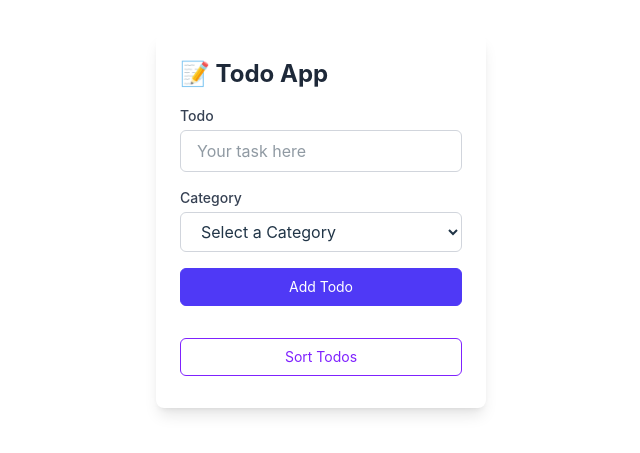
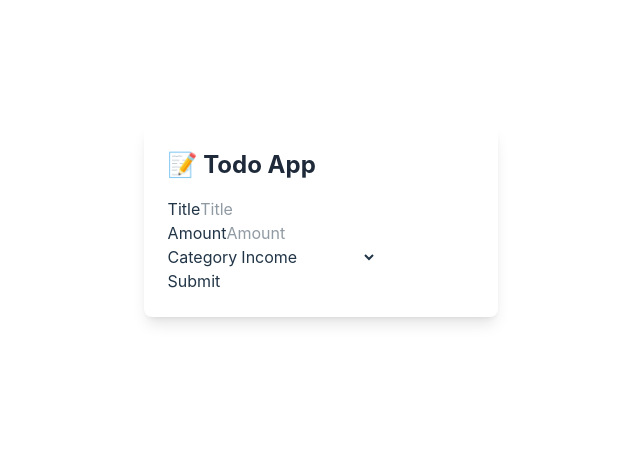
Before and after one commit to alimirhashimli1/practice, a React (Vite) app in the folder frontend/: page / in a window 1280 px wide. Shown: the part 199-652 px from the top of the page, without its empty margins (319-959 px from the left). Built offline with nearby package versions, Linux system fonts and the light colour scheme.

Commit message:
added delete button

```diff
--- a/frontend/src/App.tsx
+++ b/frontend/src/App.tsx
@@ -6,7 +6,7 @@
 /* Users can edit, delete transaction, filter by category or date range, search transactions by title, all data is saved and loaded from local storage
 /* Allow CSV export of transactions */
 
-import TodoApp from "./components/TodoApp/TodoApp"
+import TransactionApp from "./components/TransactionApp/TransactionApp"
 
 /*
   Responsive accessible UI
@@ -25,7 +25,7 @@ function App() {
   return (
     <>
     <div className="min-h-screen flex flex-col items-center justify-center">
-    <TodoApp/>
+    <TransactionApp/>
    </div>
     </>
   )
--- a/frontend/src/components/TransactionApp/TransactionApp.tsx
+++ b/frontend/src/components/TransactionApp/TransactionApp.tsx
@@ -1,26 +1,81 @@
-import React from 'react'
+import React, { useState } from 'react'
+import { useDispatch, useSelector } from 'react-redux';
+import { RootState } from '../../store';
+import { Transaction } from './types';
+import { addTransaction, deleteTransaction } from '../../features/transactions/transactionsSlice';
 
 
-function TransactionApp() {
+const TransactionApp : React.FC = () => {
+  const [title, setTitle] = useState<string>('');
+  const [category, setCategory] = useState<string>('');
+  const [amount, setAmount] = useState<number | null>(null);
+  const [error, setError] = useState<string>('');
+  const dispatch = useDispatch();
+  const transactions = useSelector((state: RootState) => state.transactions.transactions);
+
+
+  const handleAddTransaction = (title: string, amount: number, category: string, date: string) => {
+   const newTransaction: Transaction = {
+    title,
+    category,
+    amount,
+    date
+  }
+  dispatch(addTransaction(newTransaction))
+}
+
+  const handleSubmit = (e: React.FormEvent<HTMLFormElement>) => {
+    e.preventDefault();
+    if(!title || !category || !amount){
+      const timer = setInterval(() => {
+        setError('All fields are required');
+      }, 3000)
+      clearInterval(timer);
+    }
+    if (amount !== null) {
+    handleAddTransaction(title, amount, category, new Date().toLocaleDateString());
+  } else {
+    setError('Amount is required');
+  }
+  }
+
   return (
-    <form action="">
+    <div className="max-w-xl mx-auto mt-10 p-6 bg-white shadow-lg rounded-lg">
+      <h1 className="text-2xl font-bold mb-4 text-gray-800">📝 Todo App</h1>
+
+      {error && <p className="mb-4 text-sm text-red-600">{error}</p>}
+    <form onSubmit={handleSubmit}>
       <div>
       <label htmlFor="">Title</label>
-      <input type="text" placeholder='Title' />
+      <input type="text" placeholder='Title' value={title} onChange={(e) => setTitle(e.target.value)} />
       </div>
       <div>
       <label htmlFor="">Amount</label>
-      <input type="number" placeholder='Amount' />
+      <input type="number" placeholder='Amount' value={amount ?? ''} onChange={(e) => setAmount(parseInt(e.target.value) || null)} />
       </div>
       <div>
       <label htmlFor="">Category</label>
-      <select name="" id="">
+      <select name="" id="" onChange={(e) => setCategory(e.target.value)}>
         <option disabled value="">Select category</option>
         <option value="">Income</option>
         <option value="">Expense</option>
       </select>
       </div>
+      <button type="submit">Submit</button>
     </form>
+    <ul>
+      {transactions.map((transaction) => (
+        <li key={transaction.date}>
+          <p>{transaction.title}</p>
+          <p>{transaction.amount}</p>
+          <p>{transaction.category}</p>
+          <p>{transaction.date}</p>
+          <button onClick={(e) => {e.stopPropagation(); dispatch(deleteTransaction(transaction.title))}}>Delete</button>
+        </li>
+
+      ))}
+    </ul>
+    </div>
   )
 }
 
--- a/frontend/src/features/transactions/transactionsSlice.ts
+++ b/frontend/src/features/transactions/transactionsSlice.ts
@@ -1,43 +1,28 @@
-// features/transactions/transactionsSlice.ts
-import { createSlice, PayloadAction } from "@reduxjs/toolkit";
-import { Transaction } from "../../components/TransactionApp/types";
+import {createSlice, PayloadAction} from '@reduxjs/toolkit';
+import { Transaction } from '../../components/TransactionApp/types';
 
 interface TransactionState {
   transactions: Transaction[];
-  sorted: boolean;
+  sorted: boolean
 }
 
 const initialState: TransactionState = {
   transactions: [],
   sorted: false,
-};
+}
 
 const transactionSlice = createSlice({
   name: "transactions",
   initialState,
   reducers: {
     addTransaction: (state, action: PayloadAction<Transaction>) => {
-      state.transactions.unshift(action.payload);
+      state.transactions.unshift(action.payload)
     },
     deleteTransaction: (state, action: PayloadAction<string>) => {
-      state.transactions = state.transactions.filter(t => t.title !== action.payload);
-    },
-    editTransaction: (state, action: PayloadAction<Transaction>) => {
-      const index = state.transactions.findIndex(t => t.title === action.payload.title);
-      if (index !== -1) {
-        state.transactions[index] = action.payload;
-      }
-    },
-    sortTransactions: (state) => {
-      state.transactions.sort((a, b) =>
-        state.sorted
-          ? b.title.localeCompare(a.title)
-          : a.title.localeCompare(b.title)
-      );
-      state.sorted = !state.sorted;
-    },
-  },
-});
+      state.transactions = state.transactions.filter(transaction => transaction.title !== action.payload)
+    }
+  }
+})
 
-export const { addTransaction, deleteTransaction, editTransaction, sortTransactions } = transactionSlice.actions;
+export const {addTransaction, deleteTransaction} = transactionSlice.actions;
 export default transactionSlice.reducer;
--- a/frontend/src/store.ts
+++ b/frontend/src/store.ts
@@ -4,8 +4,8 @@ import todoReducer from "./features/todo/todosSlice"
 
 const store = configureStore({
     reducer: {
-        transactions: transactionReducer,
-        todos: todoReducer
+        todos: todoReducer,
+        transactions: transactionReducer
     }
 });
 
```
